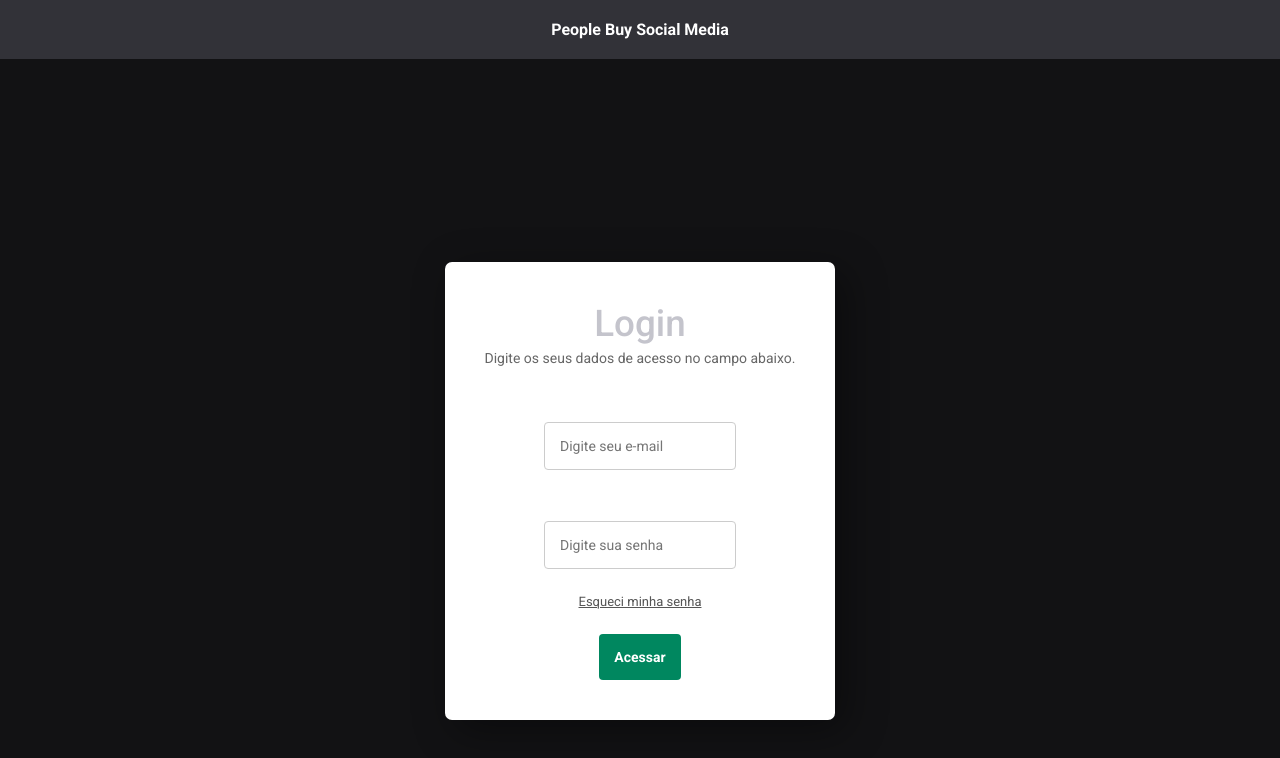
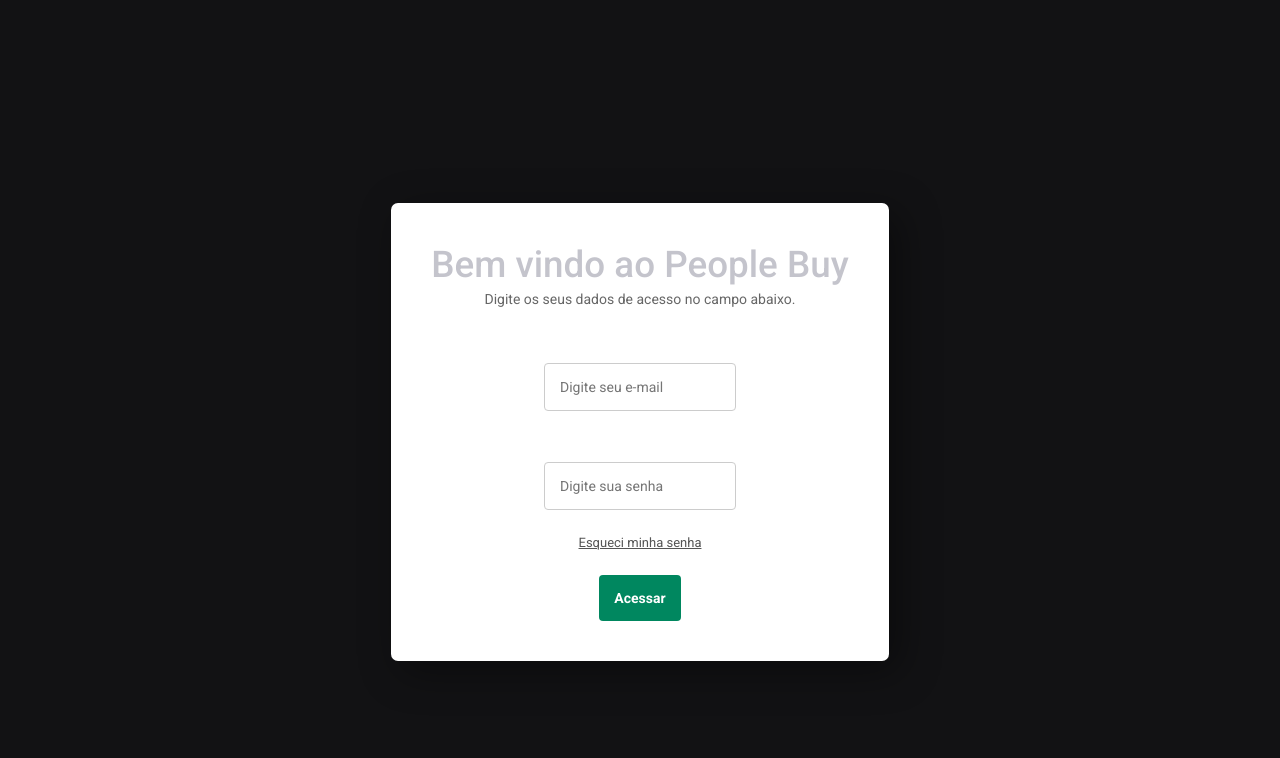
Before and after one commit to dclaumanndeveloper/people-buy-react, a React (Vite) app: page / in a window 1280 px wide. Shown: the top 758 px of the page. Built offline with nearby package versions, Linux system fonts and the light colour scheme.

Commit message:
update: add login page input border

```diff
--- a/src/App.tsx
+++ b/src/App.tsx
@@ -1,4 +1,3 @@
-import { Header } from './components/Header';
 import styles from "./App.module.css"
 import './global.css'
 import { Login } from './components/Login'
@@ -48,12 +47,10 @@
   //})}
   return (
    <div>
-      <Header/>
       <div className={styles.wrapper}>
 
        <main>
-       <Login/>
-
+          <Login/>
         </main>
       </div>
 
--- a/src/components/Login.tsx
+++ b/src/components/Login.tsx
@@ -5,7 +5,7 @@
         <>
          <div className={styles.page}>
             <form method="POST" className={styles.formLogin}>
-                <h1>Login</h1>
+                <h1>Bem vindo ao People Buy</h1>
                 <p>Digite os seus dados de acesso no campo abaixo.</p>
                 <label>E-mail:</label>
                 <input type="email" placeholder="Digite seu e-mail" />
```
